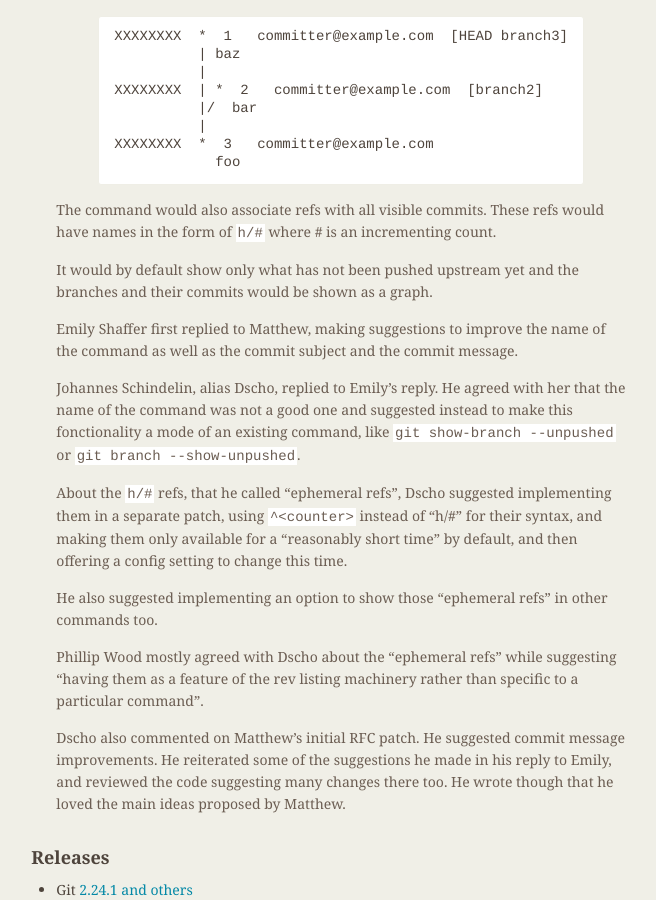
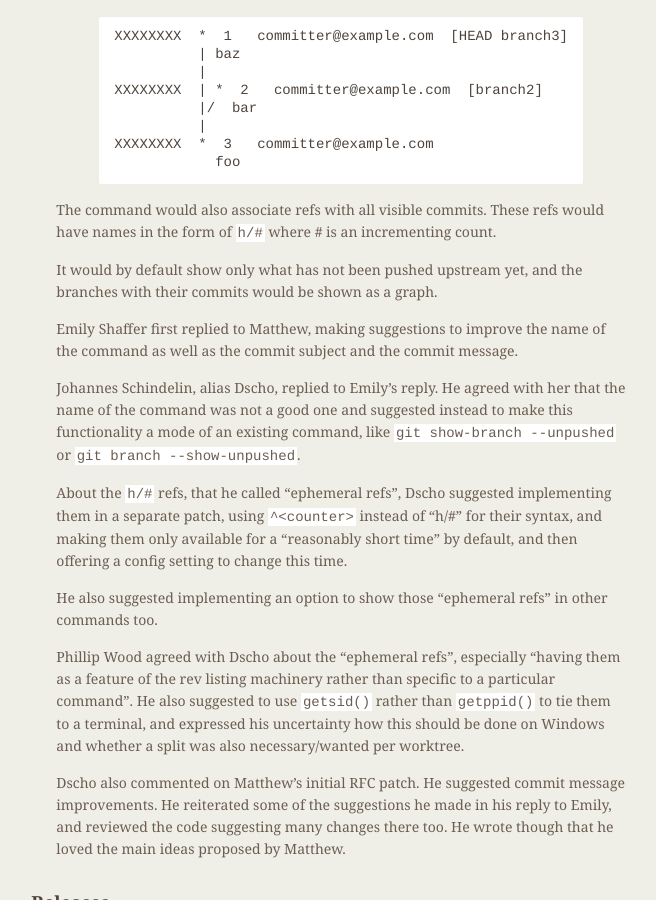
Before and after one commit to git/git.github.io, a Jekyll site: the page built from rev_news/drafts/edition-58.md, in a window 1280 px wide and 900 px high, scrolled down 688 px. Shown: the whole window, without its empty margins (456-1112 px from the left). Built offline with Jekyll 4.4.1, drawn with Linux system fonts in a browser that asks for light colours.

Commit message:
Fixed a minor typo, and tried to rephrase the comment on Philip's statements.

```diff
--- a/rev_news/drafts/edition-58.md
+++ b/rev_news/drafts/edition-58.md
@@ -59,8 +59,8 @@ This edition covers what happened during the month of November 2019.
   commits. These refs would have names in the form of `h/#` where # is
   an incrementing count.
 
-  It would by default show only what has not been pushed upstream yet
-  and the branches and their commits would be shown as a graph.
+  It would by default show only what has not been pushed upstream yet,
+  and the branches with their commits would be shown as a graph.
 
   Emily Shaffer first replied to Matthew, making suggestions to
   improve the name of the command as well as the commit subject and
@@ -68,7 +68,7 @@ This edition covers what happened during the month of November 2019.
 
   Johannes Schindelin, alias Dscho, replied to Emily's reply. He
   agreed with her that the name of the command was not a good one and
-  suggested instead to make this fonctionality a mode of an existing
+  suggested instead to make this functionality a mode of an existing
   command, like `git show-branch --unpushed` or `git branch --show-unpushed`.
 
   About the `h/#` refs, that he called "ephemeral refs", Dscho
@@ -80,9 +80,12 @@ This edition covers what happened during the month of November 2019.
   He also suggested implementing an option to show those "ephemeral
   refs" in other commands too.
 
-  Phillip Wood mostly agreed with Dscho about the "ephemeral refs"
-  while suggesting "having them as a feature of the rev listing
-  machinery rather than specific to a particular command".
+  Phillip Wood agreed with Dscho about the "ephemeral refs", especially
+  "having them as a feature of the rev listing machinery rather than
+  specific to a particular command".
+  He also suggested to use `getsid()` rather than `getppid()` to tie them
+  to a terminal, and expressed his uncertainty how this should be done
+  on Windows and whether a split was also necessary/wanted per worktree.
 
   Dscho also commented on Matthew's initial RFC patch. He suggested
   commit message improvements. He reiterated some of the suggestions
```
